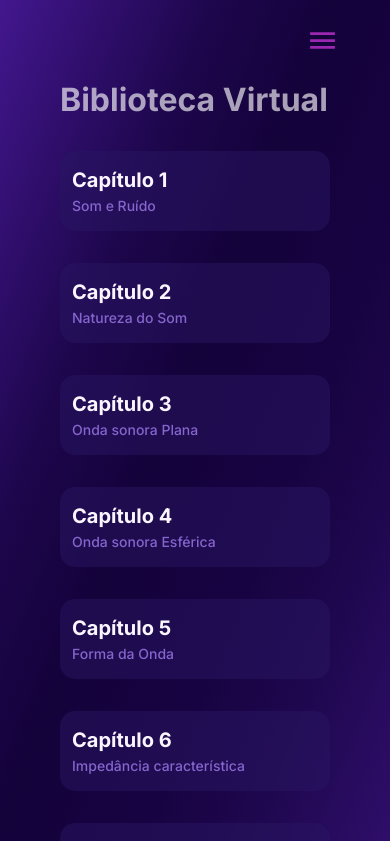
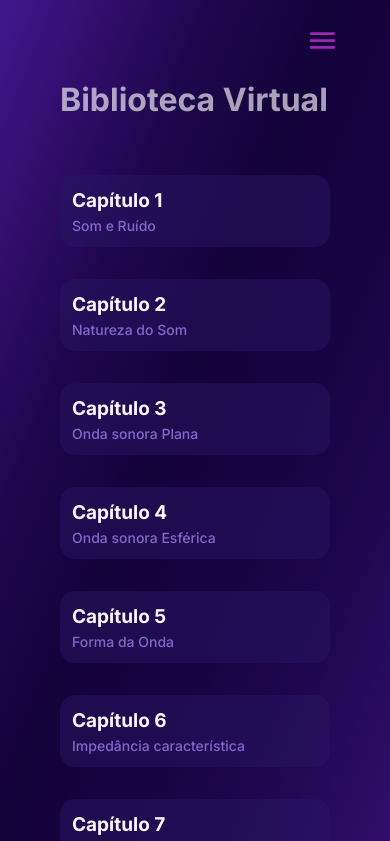
Before and after one commit to SenaiFlorianopolisResearchTeam/Calculator, a Next.js app: page /library in a window 390 px wide. Shown: the top 841 px of the page. Built offline with nearby package versions, Linux system fonts and the light colour scheme.

Commit message:
mobile style settings for library

```diff
--- a/src/app/about/page.jsx
+++ b/src/app/about/page.jsx
@@ -4,8 +4,8 @@ import Image from "next/image";
 import styles from "./page.module.css";
 import Grupo from "../../../public/group.png";
 import Imagem from "../../../public/lamp.svg";
+import Project from "@/components/project/Project";
 import useMediaQuery from '@mui/material/useMediaQuery'
-
 
 const MediaQueryComponent = () => {
   const isDesktop = useMediaQuery('(min-width:800px)');
@@ -64,6 +64,7 @@ const About = () => {
             </div>
             <Image src={Grupo} alt="grupo" className={styles.img} />
           </div>
+          <Project />
         </div>
       )}
 
--- a/src/components/card/Card.jsx
+++ b/src/components/card/Card.jsx
@@ -4,10 +4,23 @@ import styles from "./card.module.css";
 import { caps } from "../../data/caps";
 import Link from "next/link";
 import Chapter from "./Chapter";
+import useMediaQuery from '@mui/material/useMediaQuery'
+
+const MediaQueryComponent = () => {
+  const isDesktop = useMediaQuery('(min-width:800px)');
+  const isMobile = useMediaQuery('(max-width:800px)');
+
+  return { isDesktop, isMobile };
+};
 
 const Card = () => {
+
+  const { isDesktop, isMobile } = MediaQueryComponent();
+
   return (
     <div className={styles.container}>
+      {isDesktop && (
+
         <div className={styles.caps}>
           {caps.map((item) => (
             <Link href={`/chapters/${item.id}`} className={styles.link} key={item.id}>
@@ -15,6 +28,17 @@ const Card = () => {
             </Link>
           ))}
         </div>
+      )}
+      {isMobile && (
+        <div className={styles.capsMobile}>
+          {caps.map((item) => (
+            <Link href={`/chapters/${item.id}`} className={styles.link} key={item.id}>
+              <Chapter title={item.title} subtitle={item.subtitle} />
+            </Link>
+          ))}
+        </div>
+      )
+      }
     </div>
   );
 };
--- a/src/components/card/card.module.css
+++ b/src/components/card/card.module.css
@@ -62,19 +62,20 @@
 }
 
 @media screen and (max-width: 800px) {
-    .caps {
+    .capsMobile {
         display: flex;
         flex-direction: column;
-        max-width: 100%;
-        min-height: 600px;
+        width: 100%;
+        height: 100%;
         margin-top: 2rem;
         gap: 2rem;
+        padding: 1.5rem 0rem;
         height: 100%;
     }
 
     .link {
         width: 100%;
-        height: 5rem;
+        height: 4.5rem;
         border-radius: 15px;
         display: flex;
         justify-content: left;
@@ -83,7 +84,7 @@
 
     .title {
         margin-left: 12px;
-        font-size: 20px;
+        font-size: 19px;
         font-weight: bold;
     }
 
```
Also changed, not shown: src/components/project/Project.jsx (added, +31 -0 lines), src/components/project/project.module.css (added). Lines whose indentation alone changed are shown as unchanged.
